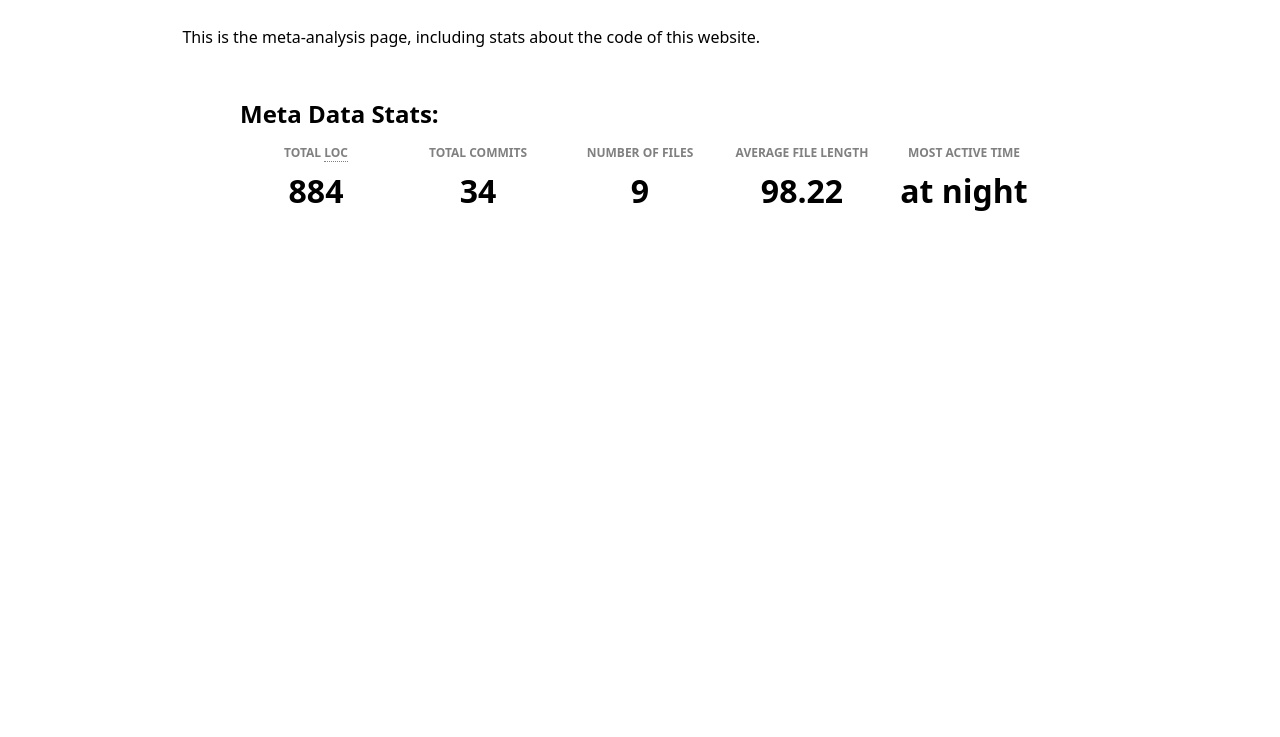
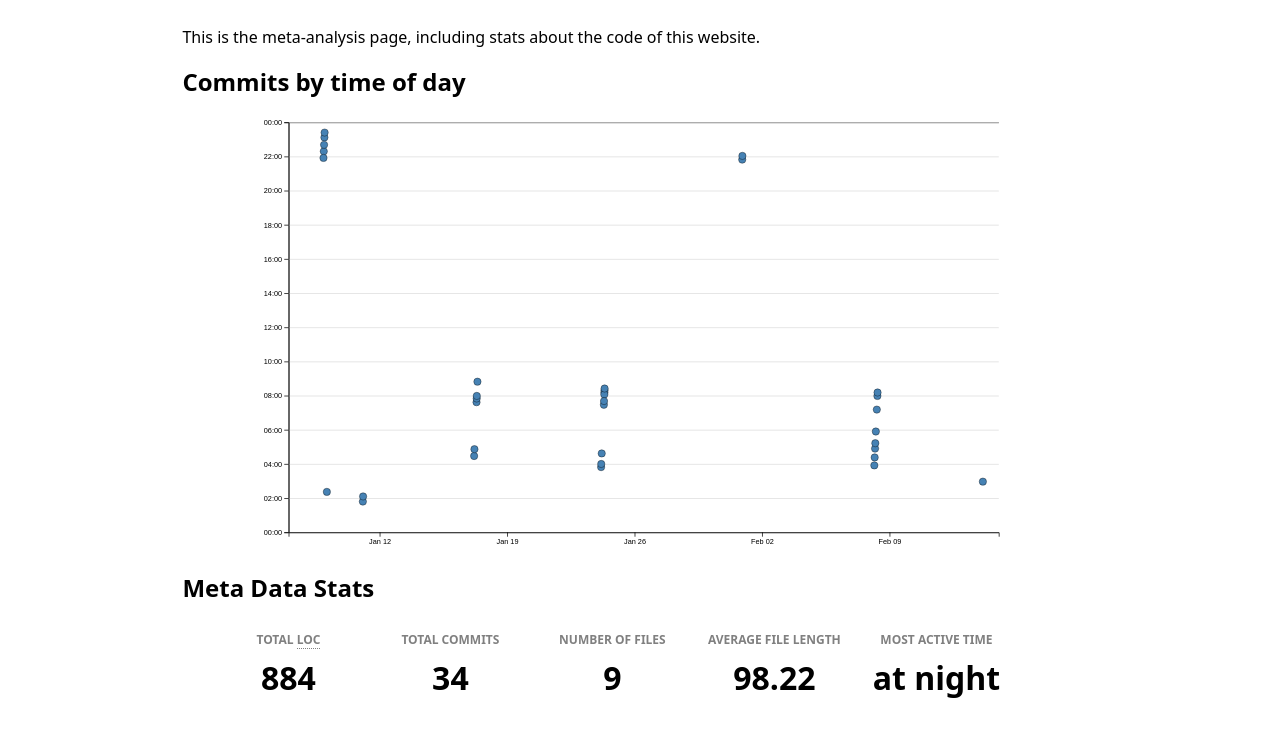
Before and after one commit to RitaYujiaWu/portfolio, a website: page meta/index.html in a window 1280 px wide. Shown: the part 157-894 px from the top of the page. Before the commit the page ends 800 px from the top, so only its background shows below. Drawn offline with nearby package versions, Linux system fonts and the light colour scheme.

Commit message:
step 2 done

```diff
--- a/meta/index.html
+++ b/meta/index.html
@@ -14,6 +14,9 @@
     <p>
         This is the meta-analysis page, including stats about the code of this website.
     </p>
+    <h2>Commits by time of day</h2>
+    <div id="chart"></div>
+    <h2>Meta Data Stats</h2>
     <div id="stats"></div>
 </body>
 </html>
--- a/meta/main.js
+++ b/meta/main.js
@@ -6,6 +6,7 @@ async function loadData() {
 
 document.addEventListener('DOMContentLoaded', async () => {
   await loadData();
+  createScatterPlot();
 });
 
 async function loadData() {
@@ -59,11 +60,6 @@ function displayStats() {
     // Clear previous content
     d3.select('#stats').html('');
 
-    // Add a title
-    d3.select('#stats')
-        .append('h1')
-        .text('Meta Data Stats:');
-
     // Create a <dl> container
     const dl = d3.select('#stats').append('dl');
 
@@ -104,3 +100,71 @@ function displayStats() {
     const maxPeriod = d3.greatest(workByPeriod, (d) => d[1])?.[0];
     addStat('Most Active Time', maxPeriod);
 }
+
+const width = 1000;
+const height = 600;
+
+function createScatterPlot(){
+    const svg = d3
+    .select('#chart')
+    .append('svg')
+    .attr('viewBox', `0 0 ${width} ${height}`)
+    .style('overflow', 'visible');
+
+    const xScale = d3
+    .scaleTime()
+    .domain(d3.extent(commits, (d) => d.datetime))
+    .range([0, width])
+    .nice();
+
+    const yScale = d3.scaleLinear().domain([0, 24]).range([height, 0]);
+    const margin = { top: 10, right: 10, bottom: 30, left: 20 };
+    const usableArea = {
+        top: margin.top,
+        right: width - margin.right,
+        bottom: height - margin.bottom,
+        left: margin.left,
+        width: width - margin.left - margin.right,
+        height: height - margin.top - margin.bottom,
+    };
+
+    // Update scales with new ranges
+    xScale.range([usableArea.left, usableArea.right]);
+    yScale.range([usableArea.bottom, usableArea.top]);
+
+    // Add gridlines BEFORE the axes
+    const gridlines = svg
+    .append('g')
+    .attr('class', 'gridlines')
+    .attr('transform', `translate(${usableArea.left}, 0)`);
+
+    // Create gridlines as an axis with no labels and full-width ticks
+    gridlines.call(d3.axisLeft(yScale).tickFormat('').tickSize(-usableArea.width));
+
+    // Create the axes
+    const xAxis = d3.axisBottom(xScale);
+    const yAxis = d3.axisLeft(yScale).tickFormat((d) => String(d % 24).padStart(2, '0') + ':00');
+
+    // Add X axis
+    svg
+    .append('g')
+    .attr('transform', `translate(0, ${usableArea.bottom})`)
+    .call(xAxis);
+
+    // Add Y axis
+    svg
+    .append('g')
+    .attr('transform', `translate(${usableArea.left}, 0)`)
+    .call(yAxis);
+
+    const dots = svg.append('g').attr('class', 'dots');
+
+    dots
+    .selectAll('circle')
+    .data(commits)
+    .join('circle')
+    .attr('cx', (d) => xScale(d.datetime))
+    .attr('cy', (d) => yScale(d.hourFrac))
+    .attr('r', 5)
+    .attr('fill', 'steelblue');
+}
--- a/style.css
+++ b/style.css
@@ -310,8 +310,7 @@ path {
 
 #stats {
   max-width: 800px;
-  margin: auto;
-  padding: 20px;
+  margin: 30px;
 }
 
 #stats h1 {
@@ -353,3 +352,36 @@ path {
   font-weight: bold;
   margin: 0;
 }
+
+#chart {
+  display: flex;
+  justify-content: center;
+  align-items: center;
+  margin: 20px auto;
+  width: 100%; /* Allow it to scale */
+  max-width: 1200px;
+}
+
+svg {
+  width: 80%; /* Make the SVG responsive */
+  height: auto; /* Allow it to scale */
+}
+
+.gridlines line {
+  stroke: #ddd; /* Light gray gridlines */
+}
+
+.axis text {
+  font-size: 16px; /* Bigger labels */
+  font-weight: bold;
+}
+
+.axis path,
+.axis line {
+  stroke: black;
+}
+
+.dots circle {
+  stroke: black;
+  stroke-width: 0.5;
+}
```
